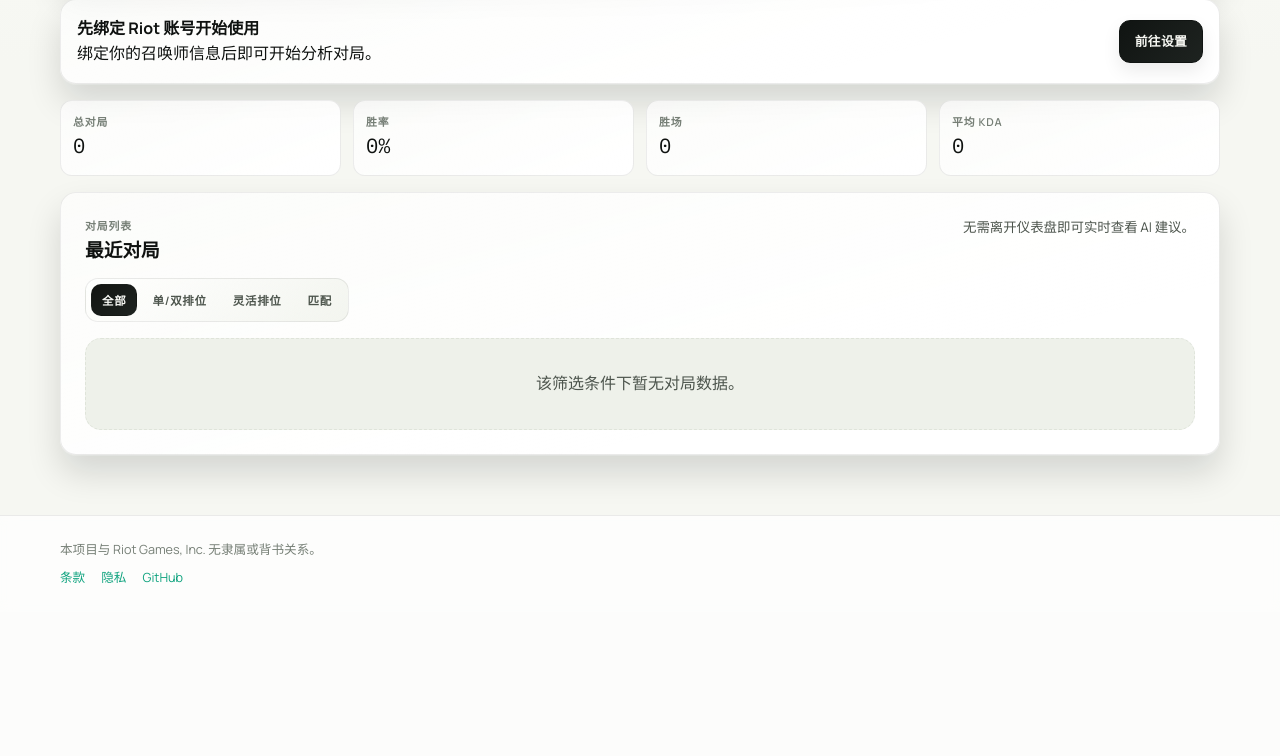
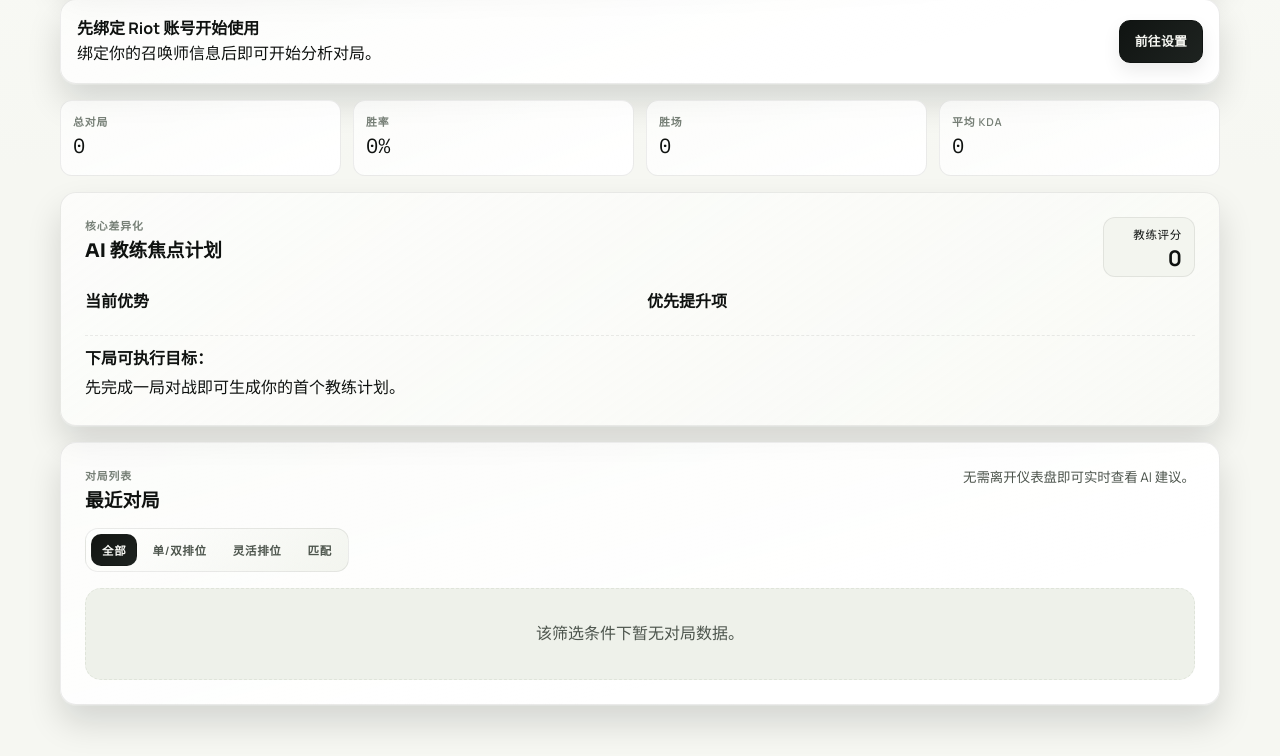
Before and after one commit to yd1008/lol-analyzer, a Flask app: page /dashboard/ in a window 1280 px wide. Shown: the part 339-1095 px from the top of the page. Before the commit the page ends 922 px from the top, so only its background shows below. Run offline with Flask 3, Linux system fonts and the light colour scheme; the visitor is signed in with stand-in values (Sample User, id 1); data that the repository does not hold is empty.

Commit message:
Add AI Coach Focus Plan card to dashboard with personalized priorities

```diff
--- a/app/dashboard/routes.py
+++ b/app/dashboard/routes.py
@@ -89,6 +89,76 @@ def sync_recent_matches(user_id, region, puuid):
     return saved
 
 
+def _build_ai_coach_plan(matches: list[MatchAnalysis]) -> dict:
+    """Build a deterministic AI coaching focus plan from recent matches."""
+    if not matches:
+        return {
+            'coach_score': 0,
+            'strengths': [],
+            'focus_areas': [],
+            'next_game_goal': lt('Play one match to unlock your first coaching plan.', '先完成一局对战即可生成你的首个教练计划。'),
+        }
+
+    total_games = len(matches)
+    wins = sum(1 for m in matches if m.win)
+    win_rate = (wins / total_games) * 100 if total_games else 0
+
+    avg_kda = sum((m.kda or 0) for m in matches) / total_games
+    avg_dpm = sum((m.damage_per_min or 0) for m in matches) / total_games
+    avg_gpm = sum((m.gold_per_min or 0) for m in matches) / total_games
+    avg_vision = sum((m.vision_score or 0) for m in matches) / total_games
+
+    score = 50
+    score += min(20, (win_rate - 50) * 0.8)
+    score += min(15, max(-10, (avg_kda - 3.0) * 5))
+    score += min(10, max(-10, (avg_dpm - 650) / 60))
+    score += min(8, max(-8, (avg_gpm - 380) / 25))
+    score += min(8, max(-8, (avg_vision - 22) / 3))
+    coach_score = int(max(1, min(100, round(score))))
+
+    strengths = []
+    if win_rate >= 55:
+        strengths.append(lt('Strong conversion: your recent win rate is above 55%.', '转化能力强：近期胜率高于 55%。'))
+    if avg_kda >= 3.5:
+        strengths.append(lt('Reliable skirmish execution with high average KDA.', '团战/小规模交锋执行稳定，平均 KDA 较高。'))
+    if avg_dpm >= 700:
+        strengths.append(lt('Healthy damage pressure in recent games.', '最近对局的输出压制力不错。'))
+    if avg_vision >= 25:
+        strengths.append(lt('Vision fundamentals are above baseline.', '视野基本功高于基准线。'))
+
+    focus_areas = []
+    if win_rate < 50:
+        focus_areas.append(lt('Prioritize cleaner mid-game decision making around objectives.', '优先提升中期围绕资源点的决策质量。'))
+    if avg_kda < 2.8:
+        focus_areas.append(lt('Reduce avoidable deaths: target safer wave resets and exits.', '减少可避免死亡：优化推线后的回撤与转线时机。'))
+    if avg_gpm < 360:
+        focus_areas.append(lt('Improve economy: maintain farm tempo between fights.', '提升经济效率：团战间隙维持补刀节奏。'))
+    if avg_vision < 18:
+        focus_areas.append(lt('Upgrade vision routine: one control ward every reset cycle.', '强化视野习惯：每次回城至少补一个控制守卫。'))
+
+    if not strengths:
+        strengths.append(lt('Your baseline is stable—good foundation to scale from.', '你的基础盘面较稳定，是持续进步的良好起点。'))
+    if not focus_areas:
+        focus_areas.append(lt('Keep execution sharp and push for higher objective conversion.', '保持执行力，并进一步提高资源点转化率。'))
+
+    next_game_goal = lt(
+        'Next game goal: maintain deaths ≤ 4 while keeping gold/min above 380.',
+        '下局目标：将死亡控制在 ≤4，同时保持每分钟经济 >380。',
+    )
+    if avg_kda >= 3.5 and avg_gpm >= 390:
+        next_game_goal = lt(
+            'Next game goal: convert your lead by securing first two neutral objectives.',
+            '下局目标：把优势转化为前两条中立资源控制。',
+        )
+
+    return {
+        'coach_score': coach_score,
+        'strengths': strengths[:3],
+        'focus_areas': focus_areas[:3],
+        'next_game_goal': next_game_goal,
+    }
+
+
 @dashboard_bp.route('/')
 @login_required
 def index():
@@ -115,6 +185,7 @@ def index():
     avg_kda = round(sum(m.kda for m in all_matches) / len(all_matches), 2) if all_matches else 0
 
     initial_matches = _serialize_matches(analyses)
+    coach_plan = _build_ai_coach_plan(analyses)
 
     return render_template('dashboard/index.html',
         analyses=analyses,
@@ -123,6 +194,7 @@ def index():
         wins=wins,
         win_rate=win_rate,
         avg_kda=avg_kda,
+        coach_plan=coach_plan,
         riot_account=riot_account,
         discord_config=discord_config,
     )
--- a/app/static/css/style.css
+++ b/app/static/css/style.css
@@ -2254,13 +2254,68 @@ h4,
     backdrop-filter: blur(8px);
 }
 
+.coach-plan-card {
+    border: 1px solid var(--surface-outline);
+    background: linear-gradient(145deg, var(--surface-soft-overlay) 0%, var(--bg-panel) 100%);
+}
+
+.coach-score-badge {
+    display: flex;
+    flex-direction: column;
+    align-items: flex-end;
+    gap: 2px;
+    background: var(--bg-chip-soft);
+    border: 1px solid var(--surface-outline);
+    border-radius: 12px;
+    padding: 8px 12px;
+    min-width: 92px;
+}
+
+.coach-score-badge span {
+    font-size: 0.72rem;
+    letter-spacing: 0.06em;
+    text-transform: uppercase;
+    color: var(--text-subtle);
+}
+
+.coach-score-badge strong {
+    font-size: 1.35rem;
+    line-height: 1;
+    color: var(--text);
+}
+
+.coach-plan-grid {
+    display: grid;
+    grid-template-columns: repeat(2, minmax(0, 1fr));
+    gap: 14px;
+}
+
+.coach-plan-grid h4 {
+    margin-bottom: 6px;
+}
+
+.coach-plan-grid ul {
+    margin: 0;
+    padding-left: 18px;
+    display: grid;
+    gap: 6px;
+}
+
+.coach-next-goal {
+    margin-top: 14px;
+    border-top: 1px dashed var(--surface-outline);
+    padding-top: 10px;
+    display: grid;
+    gap: 4px;
+}
+
 @media (max-width: 1200px) {
     .container { width: min(1080px, calc(100% - 40px)); }
     .features-grid { grid-template-columns: repeat(2, minmax(0, 1fr)); }
 }
 
 @media (max-width: 980px) {
-    .hero-shell, .workflow-track, .setup-check-grid, .admin-lookup-grid, .steps, .quick-guide-grid { grid-template-columns: 1fr; }
+    .hero-shell, .workflow-track, .setup-check-grid, .admin-lookup-grid, .steps, .quick-guide-grid, .coach-plan-grid { grid-template-columns: 1fr; }
     .metrics { grid-template-columns: repeat(3, minmax(0, 1fr)); }
     .team-composition-dual, .composition-split { grid-template-columns: 1fr; }
     .match-box { grid-template-columns: 6px minmax(0, 1fr); }
--- a/app/templates/dashboard/index.html
+++ b/app/templates/dashboard/index.html
@@ -52,6 +52,41 @@
         </div>
     </div>
 
+    <div class="card coach-plan-card">
+        <div class="section-head">
+            <div>
+                <div class="section-label">{{ lt('Differentiator', '核心差异化') }}</div>
+                <h3>{{ lt('AI Coach Focus Plan', 'AI 教练焦点计划') }}</h3>
+            </div>
+            <div class="coach-score-badge">
+                <span>{{ lt('Coach Score', '教练评分') }}</span>
+                <strong>{{ coach_plan.coach_score }}</strong>
+            </div>
+        </div>
+        <div class="coach-plan-grid">
+            <div>
+                <h4>{{ lt('Current Strengths', '当前优势') }}</h4>
+                <ul>
+                    {% for item in coach_plan.strengths %}
+                    <li>{{ item }}</li>
+                    {% endfor %}
+                </ul>
+            </div>
+            <div>
+                <h4>{{ lt('Priority Improvements', '优先提升项') }}</h4>
+                <ul>
+                    {% for item in coach_plan.focus_areas %}
+                    <li>{{ item }}</li>
+                    {% endfor %}
+                </ul>
+            </div>
+        </div>
+        <div class="coach-next-goal">
+            <strong>{{ lt('Actionable next-game goal:', '下局可执行目标：') }}</strong>
+            <span>{{ coach_plan.next_game_goal }}</span>
+        </div>
+    </div>
+
     <div class="card matches-card">
         <div class="section-head">
             <div>
```
Also changed, not shown: tests/test_routes.py (+6 -0 lines).
